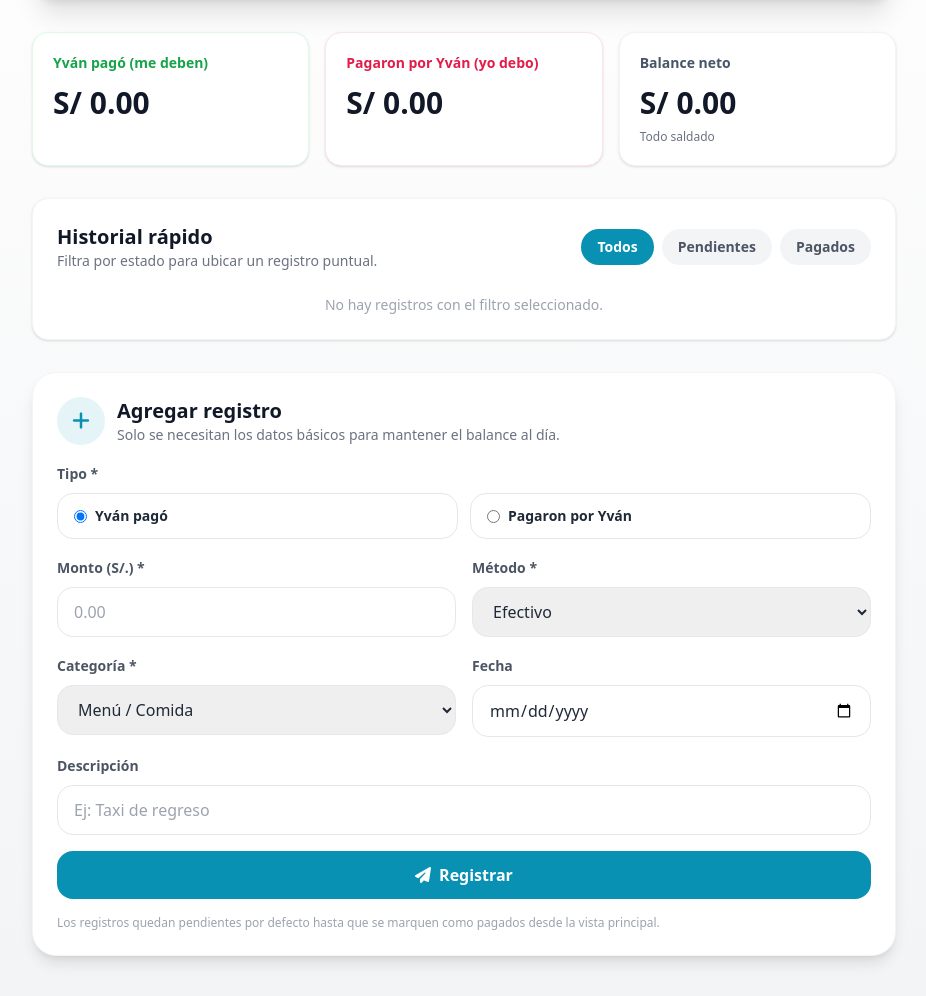
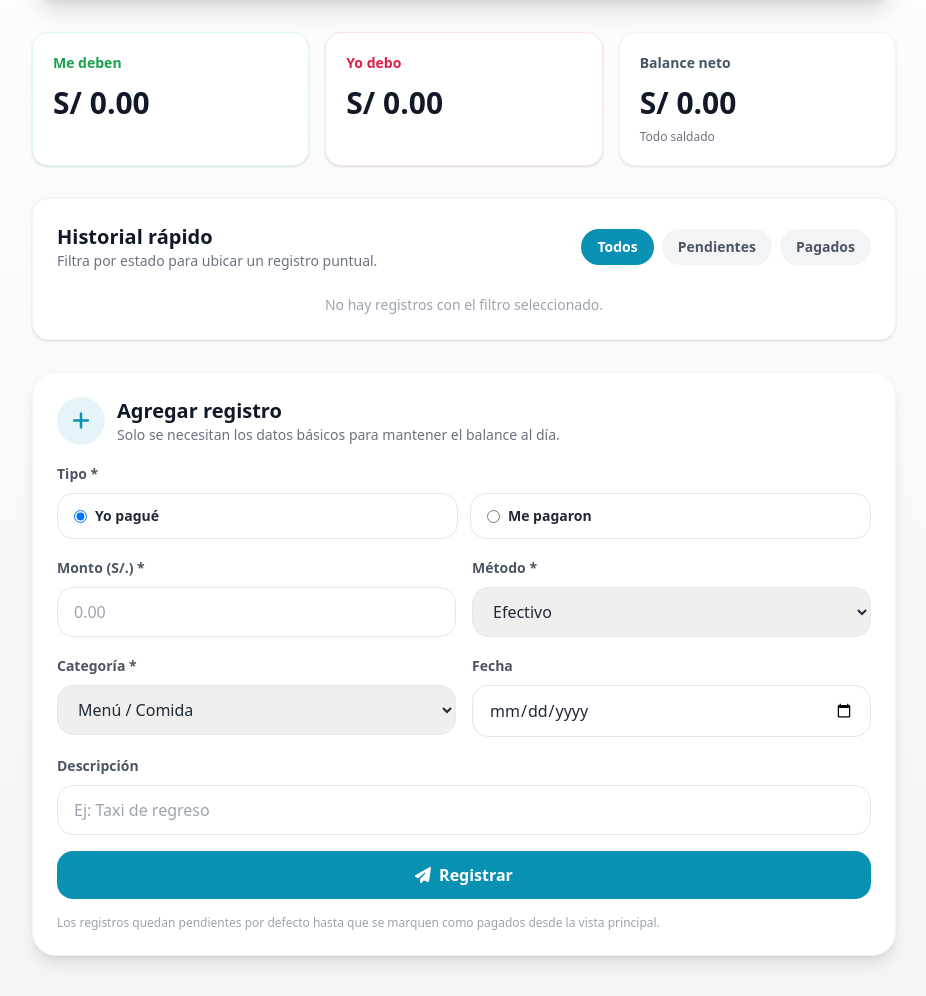
Before and after one commit to YvanPB21/finances, a Flask app: template templates/personal_loans_public.html in a window 1280 px wide. Shown: the part 262-1258 px from the top of the page, without its empty margins (176-1102 px from the left). Run offline with Flask 3, Linux system fonts and the light colour scheme; the template is opened without the code that fills it, so the values that code supplies are empty; parts of the project's set-up code (start-up, migrations or seed data) failed here and were passed over; some libraries are stand-ins or nearby versions.

Commit message:
Update personal loans terminology for clarity and consistency

```diff
--- a/templates/personal_loans_public.html
+++ b/templates/personal_loans_public.html
@@ -43,11 +43,11 @@
 
         <section class="grid grid-cols-1 md:grid-cols-3 gap-4">
             <article class="bg-white rounded-2xl shadow p-5 border border-green-100">
-                <p class="text-sm text-green-600 font-semibold">Yván pagó (me deben)</p>
+                <p class="text-sm text-green-600 font-semibold">Me deben</p>
                 <h2 id="public-pending-lent" class="text-3xl font-black text-gray-900 mt-3">S/ 0.00</h2>
             </article>
             <article class="bg-white rounded-2xl shadow p-5 border border-rose-100">
-                <p class="text-sm text-rose-600 font-semibold">Pagaron por Yván (yo debo)</p>
+                <p class="text-sm text-rose-600 font-semibold">Yo debo</p>
                 <h2 id="public-pending-borrowed" class="text-3xl font-black text-gray-900 mt-3">S/ 0.00</h2>
             </article>
             <article class="bg-white rounded-2xl shadow p-5 border border-slate-100">
@@ -90,11 +90,11 @@
                     <div class="grid grid-cols-2 gap-3 mt-2">
                         <label class="inline-flex items-center gap-2 border border-gray-200 rounded-2xl px-4 py-3 cursor-pointer hover:border-primary">
                             <input type="radio" name="type" value="lent" class="text-primary" checked>
-                            <span class="text-sm font-semibold">Yván pagó</span>
+                            <span class="text-sm font-semibold">Yo pagué</span>
                         </label>
                         <label class="inline-flex items-center gap-2 border border-gray-200 rounded-2xl px-4 py-3 cursor-pointer hover:border-primary">
                             <input type="radio" name="type" value="borrowed" class="text-primary">
-                            <span class="text-sm font-semibold">Pagaron por Yván</span>
+                            <span class="text-sm font-semibold">Me pagaron</span>
                         </label>
                     </div>
                 </div>
@@ -235,7 +235,7 @@
                         <span class="text-xs font-semibold px-3 py-1 rounded-full ${statusColor}">${statusLabel}</span>
                     </div>
                     <div class="mt-3 text-sm text-gray-500 flex flex-wrap gap-3">
-                        <span><i class="fas fa-user-circle mr-1"></i>${loan.type === 'lent' ? 'Yván pagó' : 'Pagaron por Yván'}</span>
+                        <span><i class="fas fa-user-circle mr-1"></i>${loan.type === 'lent' ? 'Yo pagué' : 'Me pagaron'}</span>
                         <span><i class="fas fa-wallet mr-1"></i>${paymentLabels[loan.payment_method] || 'Efectivo'}</span>
                         <span><i class="fas fa-calendar mr-1"></i>${dateStr}</span>
                     </div>
```
Also changed, not shown: templates/personal_loans.html (+7 -7 lines).
